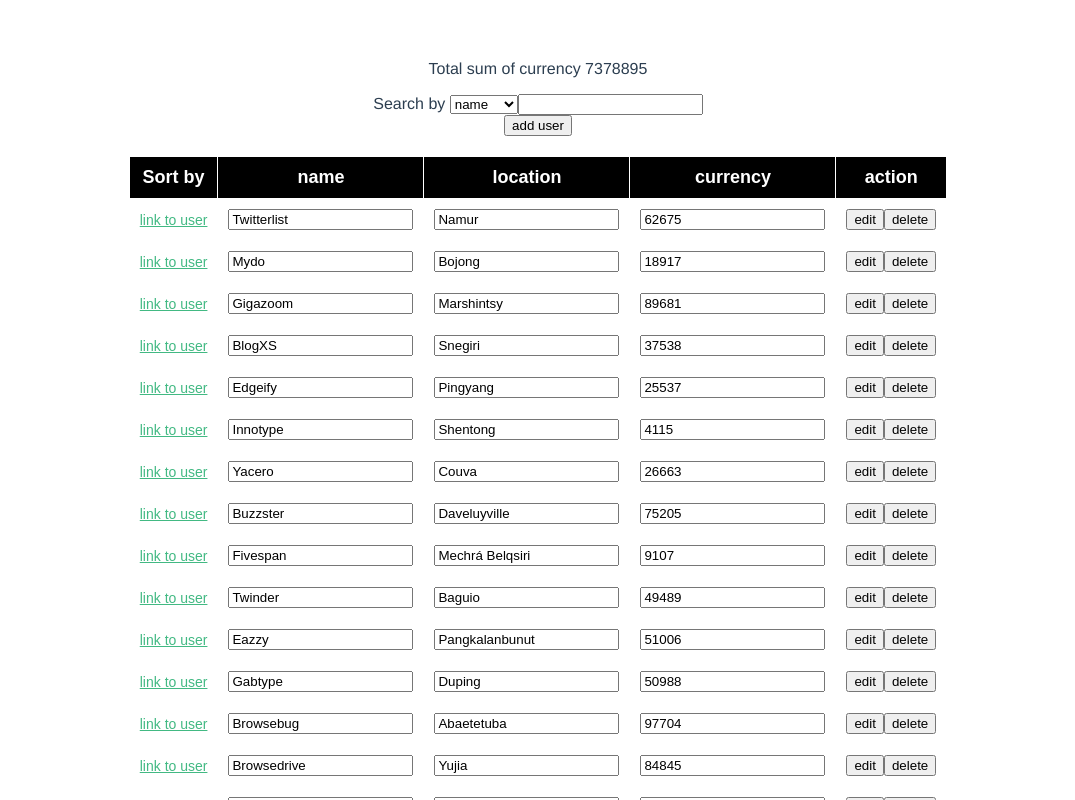
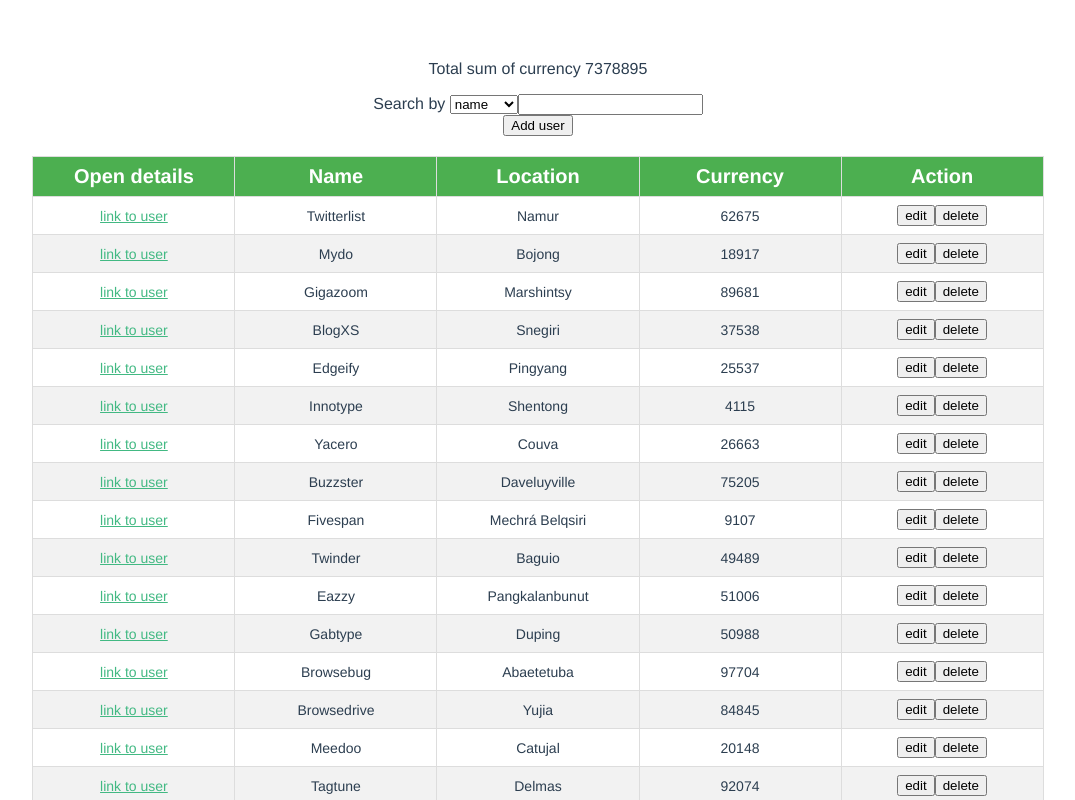
Before and after one commit to RomanHolovatyi/gnsVueTestTask, a Vue app: page / in a window 1280 px wide. Shown: the top 800 px of the page, without its empty margins (102-1177 px from the left). Built offline with nearby package versions, Linux system fonts and the light colour scheme.

Commit message:
Add new styles

```diff
--- a/src/components/Table/index.vue
+++ b/src/components/Table/index.vue
@@ -1,7 +1,7 @@
 <template>
-  <div class="table">
+  <div class="users">
     <p>Total sum of currency {{ currencySum }}</p>
-    <div>
+    <div class="users__search">
       Search by
       <select v-model="currentSearchOption">
         <option
@@ -16,44 +16,56 @@
     </div>
     <div>
       <button
-        class="table__add-new-user"
+        class="users__button"
         @click="showAddUserModal"
       >
-        add user
+        Add user
       </button>
     </div>
-    <table class="users-table">
+    <table class="users__table">
       <thead>
-      <th>
-        Sort by
+      <th class="users__table-heading">
+        Open details
       </th>
-      <th @click="sortBy('name')">name
+      <th
+        class="users__table-heading"
+        @click="sortBy('name')"
+      >
+        Name
       </th>
-      <th @click="sortBy('location')">location
+      <th
+        class="users__table-heading"
+        @click="sortBy('location')"
+      >
+        Location
       </th>
-      <th @click="sortBy('currency')">
-        currency
+      <th
+        class="users__table-heading"
+        @click="sortBy('currency')"
+      >
+        Currency
       </th>
-      <th>
-        action
+      <th class="users__table-heading">
+        Action
       </th>
       </thead>
       <tbody v-if="filteredUsers.length">
       <tr
         v-for="user in filteredUsers"
         :key="user.id"
+        class="users__table-row"
       >
-        <td>
+        <td class="users__table-cell">
           <router-link
             :to="{ path: `/table-item-details/${user.id}` }"
           >
             link to user
           </router-link>
         </td>
-        <td><input v-model="user.name"/></td>
-        <td><input v-model="user.location"/></td>
-        <td><input v-model="user.currency"/></td>
-        <td>
+        <td class="users__table-cell">{{ user.name }}</td>
+        <td class="users__table-cell">{{ user.location }}</td>
+        <td class="users__table-cell">{{ user.currency }}</td>
+        <td class="users__table-cell">
           <button @click="showEditUserModal(user)">edit</button>
           <button @click="removeUser(user.id)">delete</button>
         </td>
@@ -180,55 +192,40 @@
     font-weight: normal;
   }
 
-  table {
-    font-family:sans-serif;
+  .users {
+    &__table {
       border-collapse: collapse;
-    font-size:14px;
+      font-size: 14px;
       margin: 20px auto;
+      width: 80%;
     }
 
-  table, th, td {
-    border: 1px solid white;
+    &__table-heading {
+      text-align: center;
+      background-color: #4CAF50;
+      color: white;
+      font-size: 20px;
     }
 
-  table th, table td{
-    padding:10px;
+    &__table-row {
+      &:nth-child(even) {
+        background-color: #f2f2f2;
       }
 
-  table th{
-    color:white;
-    background:black;
-    font-size:18px;
-  }
-
-  table.greyscale{
-    tr:nth-child(even){
-      background:#d2d5d5;
-    }
-    tr:nth-child(odd){
-      background:#e9eaea;
+      &:hover {
+        background-color: #ddd;
       }
     }
 
-  table.colorscale{
-    tr:nth-child(even){
-      background:#d3d26e;
-    }
-    tr:nth-child(odd){
-      background:#ECECC1;
+    &__table-heading,
+    &__table-cell {
+      width: 20%;
+      border: 1px solid #ddd;
+      padding: 8px;
     }
   }
 
   a {
     color: #42b983;
   }
-
-  .add-new-user {
-    margin: 20px auto 0;
-    background-color: #42b983;
-    color: white;
-    font-size: 18px;
-    width: 200px;
-    height: 30px;
-  }
 </style>
```
Also changed, not shown: src/components/shared/index.vue (added, +21 -0 lines). Lines whose indentation alone changed are shown as unchanged.
